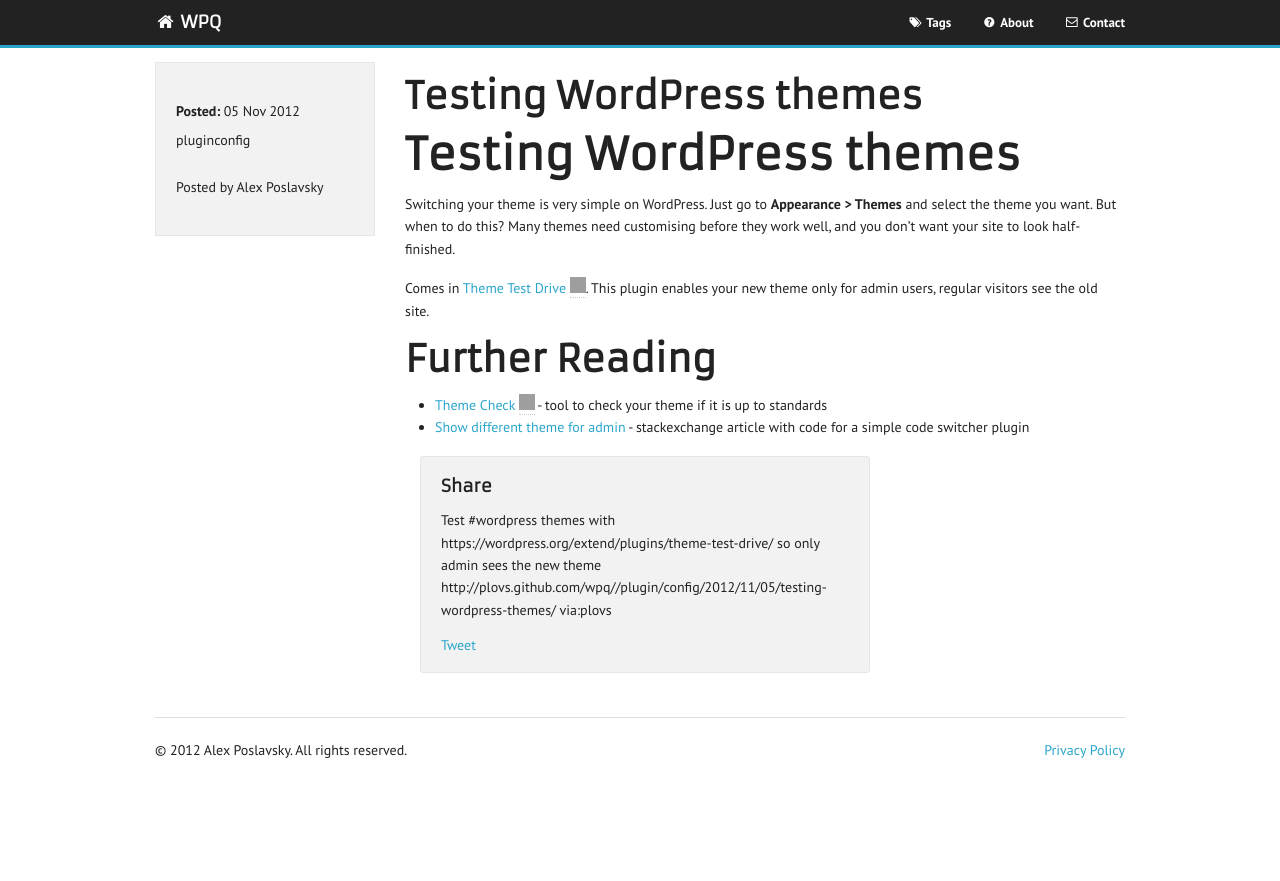
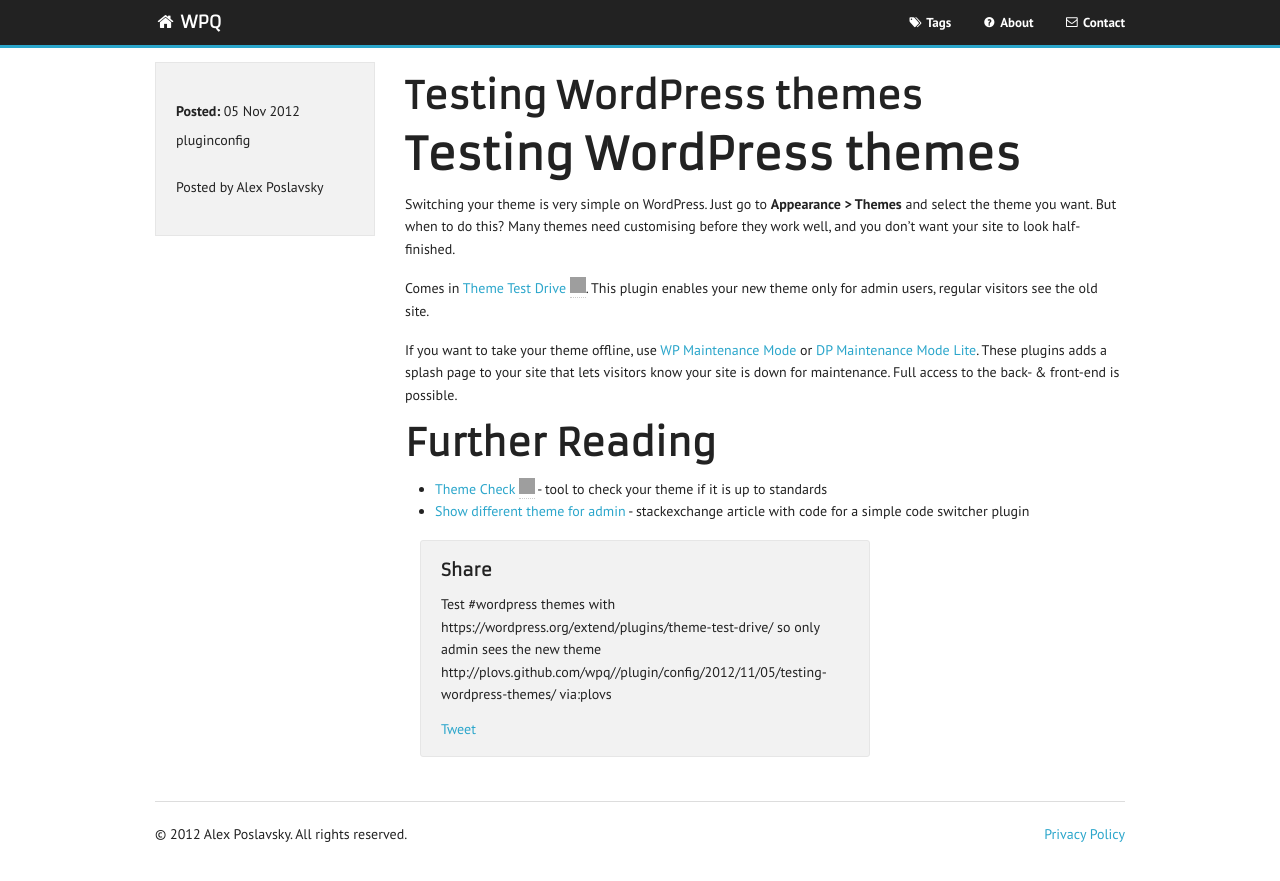
Before and after one commit to alexpos/wpq, a Jekyll site: the page built from _posts/2012-11-05-testing-wordpress-themes.md, in a window 1280 px wide. Shown: the top 881 px of the page. Built offline with Jekyll 4.4.1, drawn with Linux system fonts in a browser that asks for light colours; Markdown is read by kramdown in place of the engine named in the settings; comment, search, counter and statistics services are not loaded; grey boxes are pictures that could not be loaded.

Commit message:
updated posts

```diff
--- a/_posts/2012-11-05-testing-wordpress-themes.md
+++ b/_posts/2012-11-05-testing-wordpress-themes.md
@@ -12,6 +12,11 @@ Switching your theme is very simple on WordPress. Just go to **Appearance > Them
 
 Comes in [Theme Test Drive][ttd] {% include wplugin.html %}. This plugin enables your new theme only for admin users, regular visitors see the old site.
 
+If you want to take your theme offline, use [WP Maintenance Mode][mm] or [DP Maintenance Mode Lite][dp]. These plugins adds a splash page to your site that lets visitors know your site is down for maintenance. Full access to the back- & front-end is possible.
+
+[mm]: http://wordpress.org/extend/plugins/wp-maintenance-mode/
+[dp]: http://wordpress.org/extend/plugins/dp-maintenance-mode-lite/screenshots/
+
 ##Further Reading
 
 - [Theme Check][thc] {% include wplugin.html %} - tool to check your theme if it is up to standards
```
Also changed, not shown: _posts/2012-11-03-multi-language-and-wordpress.md (+8 -0 lines), _posts/2012-11-18-using-wordpress-for-your-events.md (added, +25 -0 lines), 1 other file.
